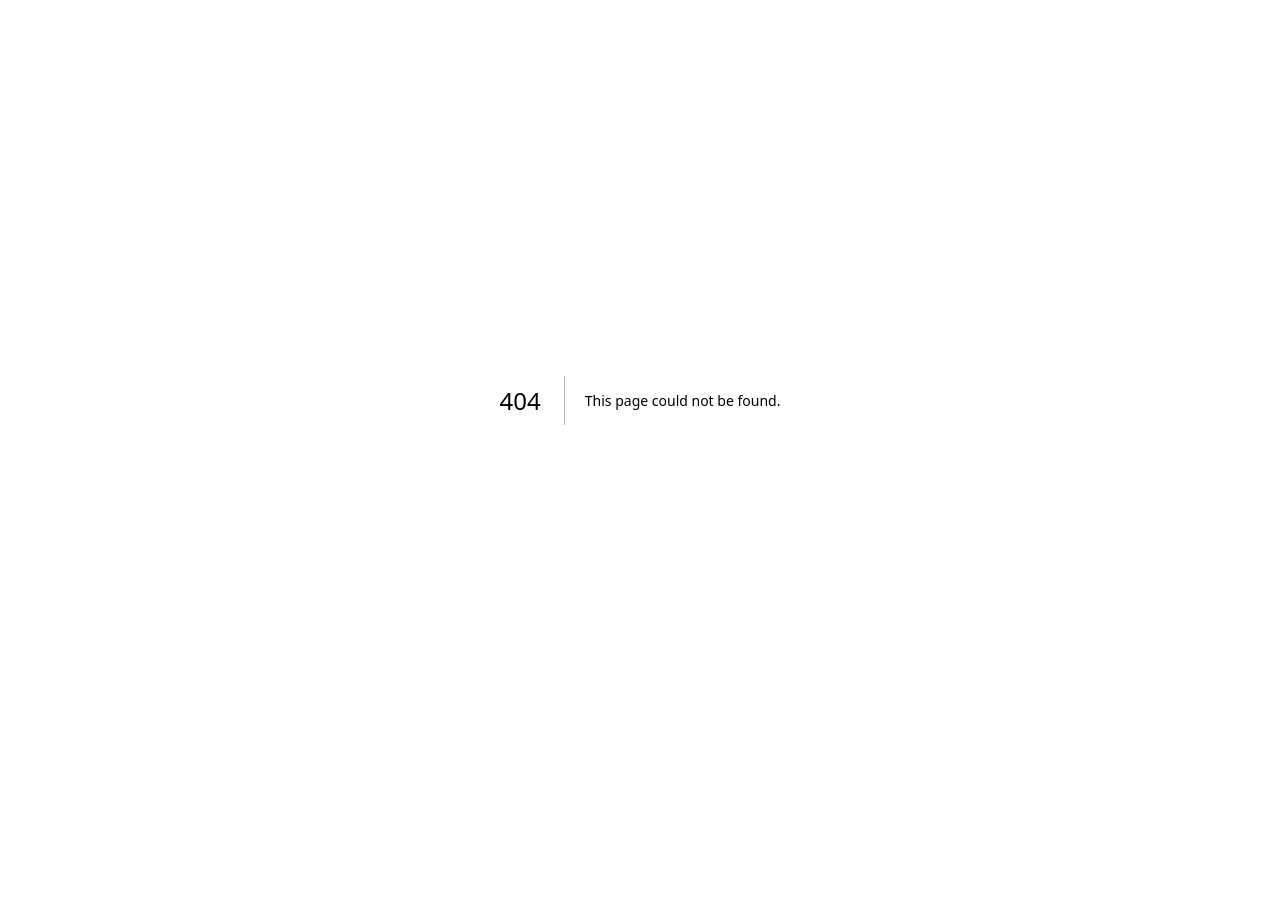
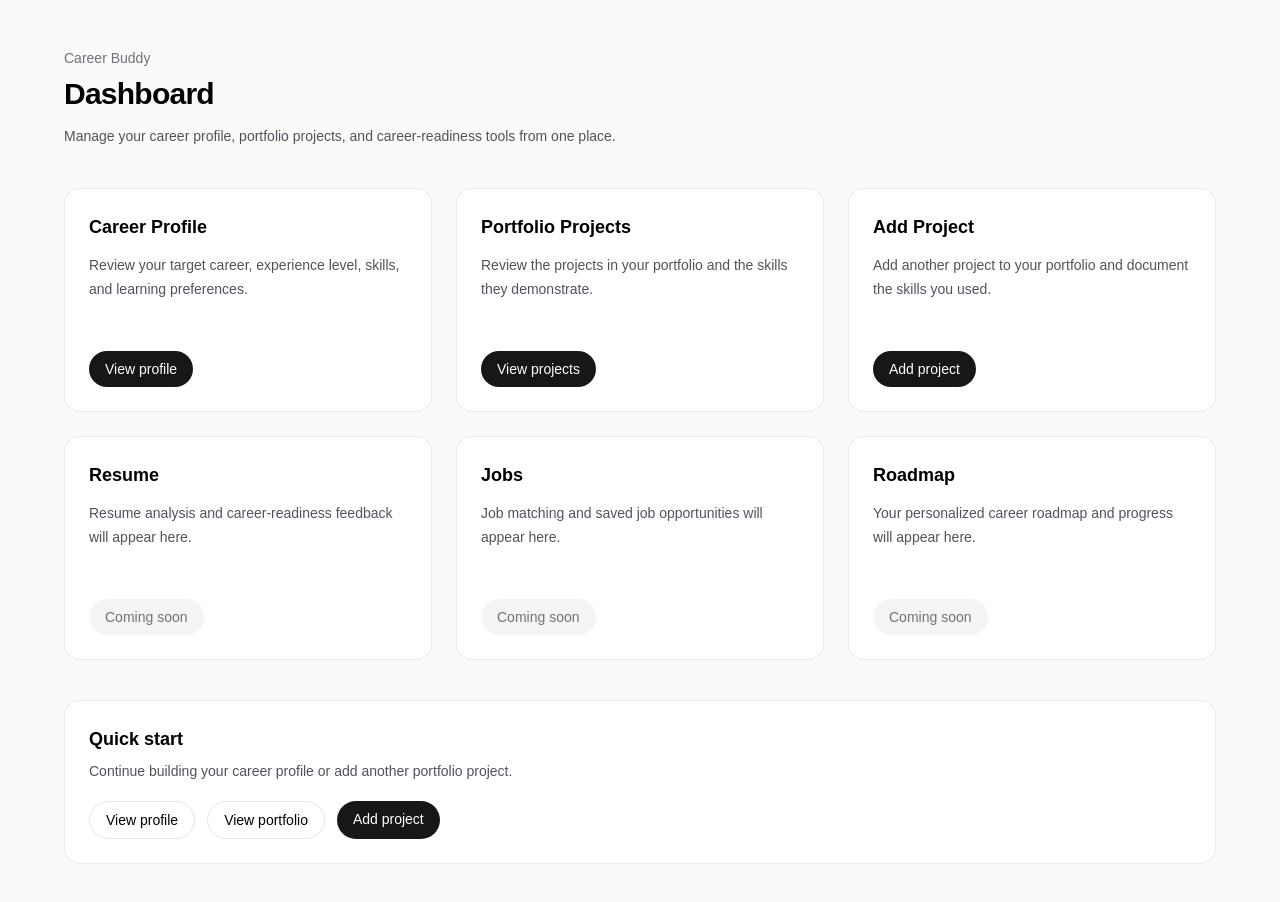
Before and after one commit to GaballaGit/CPSC-491-AI-Career-Buddy, a Next.js app in the folder site/career-buddy-site/: page /dashboard in a window 1280 px wide. Before the commit this address had no page. Shown: the top 902 px of the page. Before the commit the page ends 800 px from the top, so only its background shows below. Built offline with nearby package versions, Linux system fonts and the light colour scheme.

Commit message:
Create basic dashboard foundation

```diff
--- /dev/null
+++ b/site/career-buddy-site/app/dashboard/page.tsx
@@ -0,0 +1,136 @@
+import Link from "next/link";
+
+const dashboardSections = [
+  {
+    title: "Career Profile",
+    description:
+      "Review your target career, experience level, skills, and learning preferences.",
+    href: "/profile",
+    action: "View profile",
+  },
+  {
+    title: "Portfolio Projects",
+    description:
+      "Review the projects in your portfolio and the skills they demonstrate.",
+    href: "/projects",
+    action: "View projects",
+  },
+  {
+    title: "Add Project",
+    description:
+      "Add another project to your portfolio and document the skills you used.",
+    href: "/projects/new",
+    action: "Add project",
+  },
+  {
+    title: "Resume",
+    description:
+      "Resume analysis and career-readiness feedback will appear here.",
+    href: "#",
+    action: "Coming soon",
+    disabled: true,
+  },
+  {
+    title: "Jobs",
+    description:
+      "Job matching and saved job opportunities will appear here.",
+    href: "#",
+    action: "Coming soon",
+    disabled: true,
+  },
+  {
+    title: "Roadmap",
+    description:
+      "Your personalized career roadmap and progress will appear here.",
+    href: "#",
+    action: "Coming soon",
+    disabled: true,
+  },
+];
+
+export default function DashboardPage() {
+  return (
+    <div className="min-h-screen bg-zinc-50 px-6 py-12 dark:bg-black">
+      <main className="mx-auto w-full max-w-6xl">
+        <section className="mb-10">
+          <p className="text-sm font-medium text-zinc-500">
+            Career Buddy
+          </p>
+
+          <h1 className="mt-2 text-3xl font-semibold tracking-tight text-black dark:text-zinc-50">
+            Dashboard
+          </h1>
+
+          <p className="mt-3 max-w-2xl text-sm leading-6 text-zinc-600 dark:text-zinc-400">
+            Manage your career profile, portfolio projects, and
+            career-readiness tools from one place.
+          </p>
+        </section>
+
+        <section className="grid gap-6 sm:grid-cols-2 lg:grid-cols-3">
+          {dashboardSections.map((section) => (
+            <article
+              key={section.title}
+              className="flex min-h-56 flex-col rounded-2xl border border-black/[.08] bg-white p-6 dark:border-white/[.145] dark:bg-zinc-950"
+            >
+              <h2 className="text-lg font-semibold text-black dark:text-zinc-50">
+                {section.title}
+              </h2>
+
+              <p className="mt-3 flex-1 text-sm leading-6 text-zinc-600 dark:text-zinc-400">
+                {section.description}
+              </p>
+
+              {section.disabled ? (
+                <span className="mt-6 inline-flex w-fit rounded-full bg-zinc-100 px-4 py-2 text-sm font-medium text-zinc-500 dark:bg-zinc-800 dark:text-zinc-400">
+                  {section.action}
+                </span>
+              ) : (
+                <Link
+                  href={section.href}
+                  className="mt-6 inline-flex w-fit rounded-full bg-foreground px-4 py-2 text-sm font-medium text-background transition-opacity hover:opacity-80"
+                >
+                  {section.action}
+                </Link>
+              )}
+            </article>
+          ))}
+        </section>
+
+        <section className="mt-10 rounded-2xl border border-black/[.08] bg-white p-6 dark:border-white/[.145] dark:bg-zinc-950">
+          <h2 className="text-lg font-semibold text-black dark:text-zinc-50">
+            Quick start
+          </h2>
+
+          <p className="mt-2 text-sm text-zinc-600 dark:text-zinc-400">
+            Continue building your career profile or add another
+            portfolio project.
+          </p>
+
+          <div className="mt-5 flex flex-wrap gap-3">
+            <Link
+              href="/profile"
+              className="rounded-full border border-black/[.1] px-4 py-2 text-sm font-medium text-black transition-colors hover:bg-zinc-100 dark:border-white/[.15] dark:text-zinc-50 dark:hover:bg-zinc-900"
+            >
+              View profile
+            </Link>
+
+            <Link
+              href="/projects"
+              className="rounded-full border border-black/[.1] px-4 py-2 text-sm font-medium text-black transition-colors hover:bg-zinc-100 dark:border-white/[.15] dark:text-zinc-50 dark:hover:bg-zinc-900"
+            >
+              View portfolio
+            </Link>
+
+            <Link
+              href="/projects/new"
+              className="rounded-full bg-foreground px-4 py-2 text-sm font-medium text-background transition-opacity hover:opacity-80"
+            >
+              Add project
+            </Link>
+          </div>
+        </section>
+      </main>
+    </div>
+  );
+}
```
